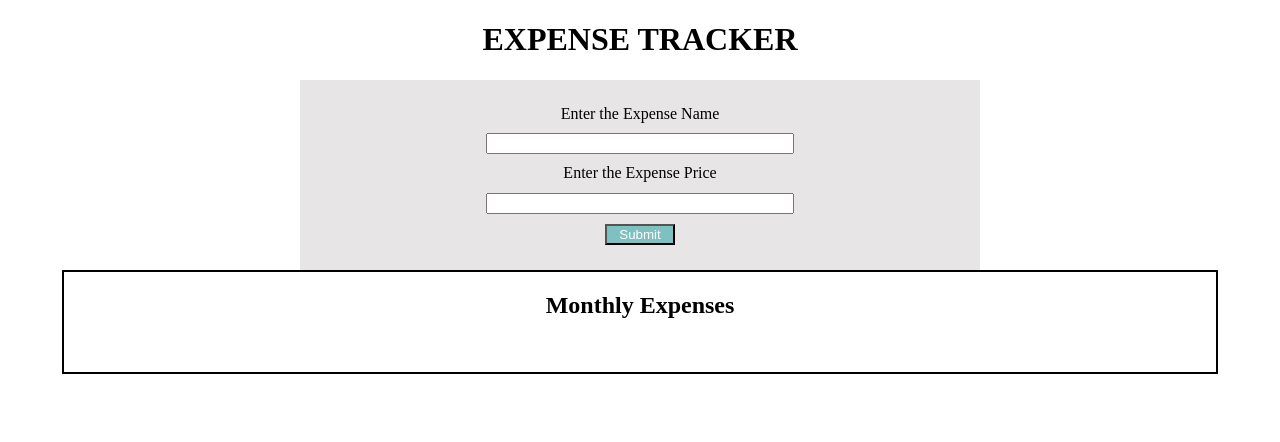
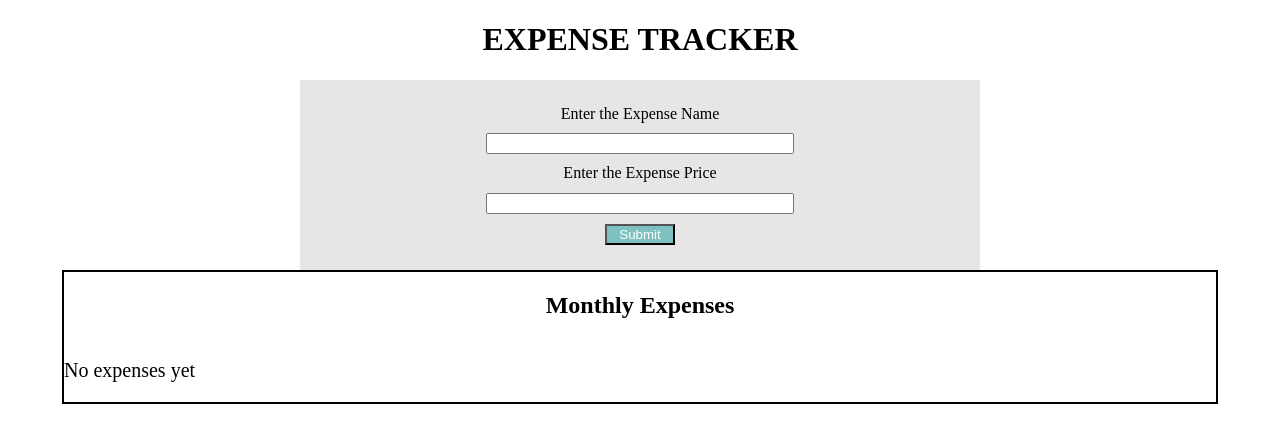
Before and after one commit to AbhinavNair-1011/React_expenseTracker_, a React (Create React App) app: page / in a window 1280 px wide. Shown: the top 442 px of the page. Built offline with nearby package versions, Linux system fonts and the light colour scheme.

Commit message:
conditional rendering

```diff
--- a/src/components/ExpenseItem.js
+++ b/src/components/ExpenseItem.js
@@ -8,12 +8,14 @@ function ExpenseItem(props) {
     <div>
         <ul className="expenseList">
 
+          {props.expenses.length ==0 && <p>No expenses yet</p>}
+
         {props.expenses.map((item)=>(
 
                 <li key={item.expensePrice} className='expenseList_expenses'><span className="expenseNameSpan">{item.expenseName}</span>
                 <span className="expensePriceSpan ">{item.expensePrice}</span> <DeleteButton deleteExpense={props.deleteExpense}/></li>
 
-        ))}
+        )) }
         </ul>
     </div>
   )
```
